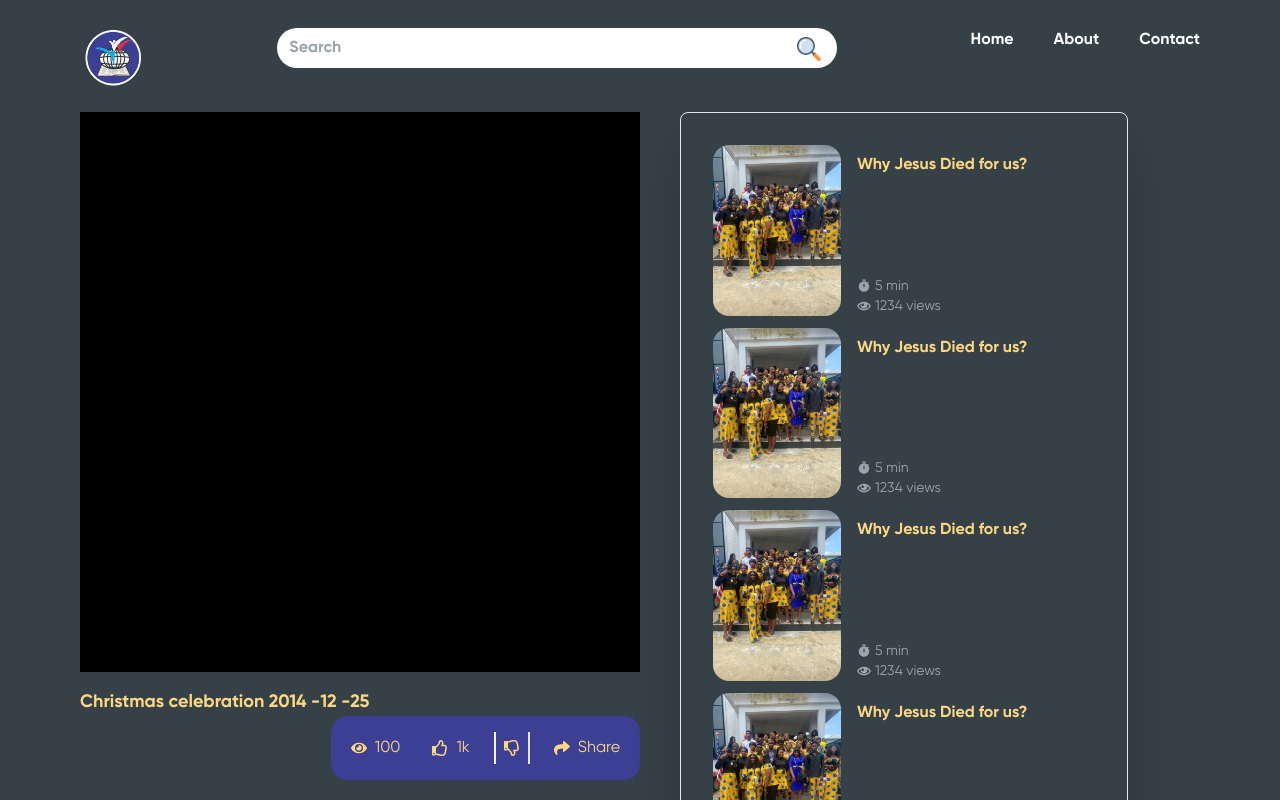
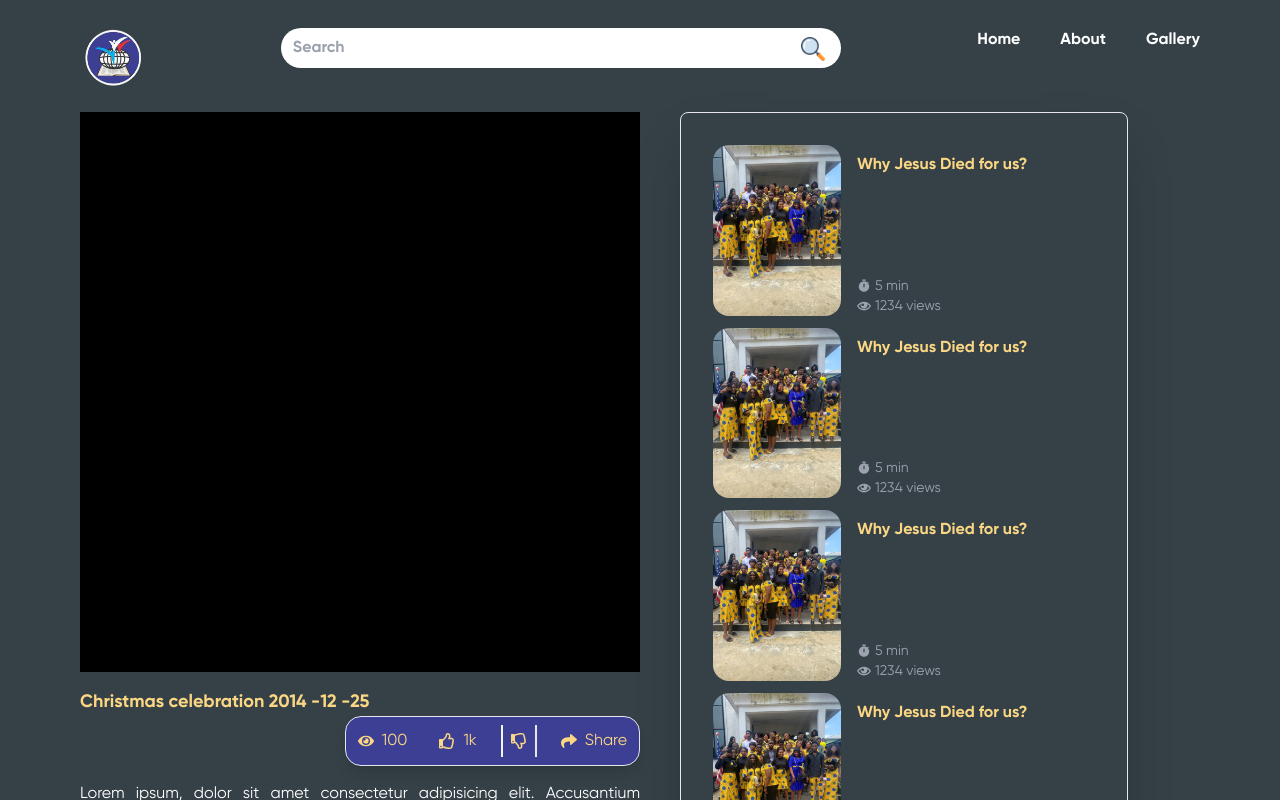
Before and after one commit to phoenix-da-phenom/church-app, a React (Create React App) app: page /stream in a window 1280 px wide. Shown: the top 800 px of the page. Built offline with nearby package versions, Linux system fonts and the light colour scheme.

Commit message:
FIxing bugs

```diff
--- a/src/Components/NavigationalBar.jsx
+++ b/src/Components/NavigationalBar.jsx
@@ -111,7 +111,7 @@ export default function NavigationalBar() {
                 href="#videos"
                 class="block px-4 py-2 text-gray-800 hover:bg-gray-100 hover:text-blue-600"
               >
-               <Link to="/stream">Videos</Link>
+               <a href="/stream">Videos</a>
               </a>
             </li>
             <li>
--- a/src/Components/StreamNavBar.jsx
+++ b/src/Components/StreamNavBar.jsx
@@ -44,7 +44,26 @@ export default function StreamNavBar() {
               <a href="">About</a>
             </li>
             <li>
-              <a href="">Contact</a>
+              <a href="">Gallery</a>
+              <ul class="absolute left-0 md:left-4 -mt-1 w-40 bg-white border border-gray-200 rounded-md shadow-lg opacity-0 invisible group-hover:opacity-100 group-hover:visible transition-opacity duration-300 z-10">
+            <li>
+              <a
+                href="#videos"
+                class="block px-4 py-2 text-gray-800 hover:bg-gray-100 hover:text-blue-600"
+              >
+               <a href="/stream">Videos</a>
+              </a>
+            </li>
+            <li>
+              <a
+                href="#photos"
+                class="block px-4 py-2 text-gray-800 hover:bg-gray-100 hover:text-blue-600"
+              >
+                Photos
+              </a>
+            </li>
+          </ul>
+
             </li>
           </ul>
         </div>
--- a/src/Components/VideoComponent.jsx
+++ b/src/Components/VideoComponent.jsx
@@ -16,8 +16,8 @@ export default function VideoComponent() {
           Christmas celebration 2014 -12 -25
         </h1>
         <div>
-          <div className="bg-primary-main gap-4 mb-4 p-3 rounded-2xl w-100 text-accent-main flex justify-between items-center float-right">
-          <button className="flex gap-2 items-center hover:bg-foreground-main p-2">
+          <div className="bg-primary-main gap-4 mb-4 p-1 rounded-2xl w-100 text-accent-main flex justify-between items-center float-right shadow-lg border border-gray-200">
+          <button className="flex gap-2 items-center hover:bg-foreground-main p-2 rounded-lg">
           <FaEye />
               100
             </button>
@@ -33,7 +33,7 @@ export default function VideoComponent() {
 
             <div id ="share">
 
-          <button  className="flex gap-2 items-center hover:bg-foreground-main p-2">
+          <button  className="flex gap-2 items-center hover:bg-foreground-main p-2 rounded-lg">
 
           <FaShare />
           Share
```
